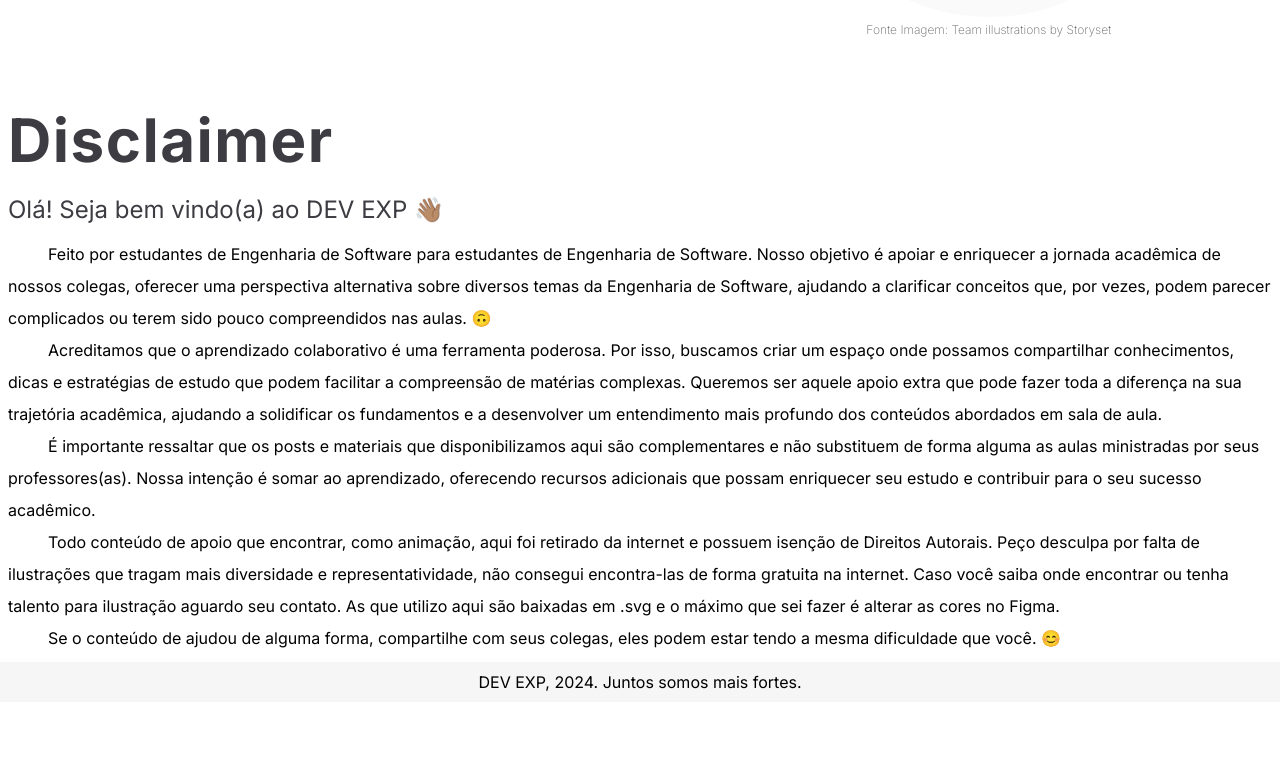
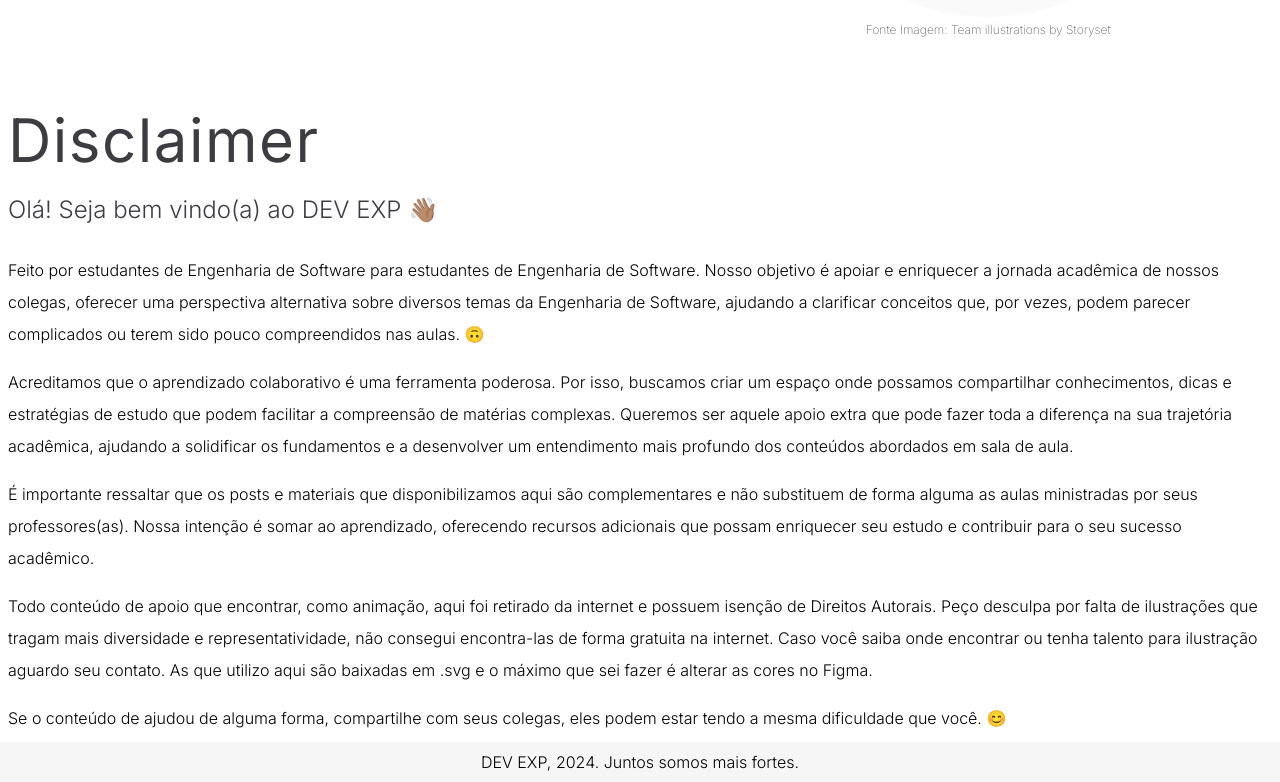
Before and after one commit to owilliangoncalves/devtech, a Next.js app: page / in a window 1280 px wide. Shown: the part 372-1154 px from the top of the page. Before the commit the page ends 1074 px from the top, so only its background shows below. Built offline with nearby package versions, Linux system fonts and the light colour scheme.

Commit message:
ajuste design

```diff
--- a/src/app/components/brand.tsx
+++ b/src/app/components/brand.tsx
@@ -13,7 +13,7 @@ export default function Brand({ ...props }) {
           height={50}
           quality={100}
         />
-        <h1 className='uppercase text-sm md:text-2xl lg:text-6xl text-important'>
+        <h1 className='font-light uppercase text-sm md:text-2xl lg:text-6xl text-important'>
           Exp
         </h1>
       </div>
--- a/src/app/components/footer.tsx
+++ b/src/app/components/footer.tsx
@@ -1,7 +1,7 @@
 export default function Footer() {
   return (
     <div className='bg-card relative inset-x-0 bottom-0'>
-      <section className='containerResponsive text-center'>
+      <section className='containerResponsive text-center font-light'>
         <p>DEV EXP, 2024. Juntos somos mais fortes.</p>
       </section>
     </div>
--- a/src/app/components/navbar.tsx
+++ b/src/app/components/navbar.tsx
@@ -4,7 +4,7 @@ import Logo from '/public/static/img/dev-logo.svg';
 
 export default function NavBar() {
   return (
-    <header className='containerResponsive'>
+    <header className='containerResponsive font-light'>
       <nav className='flex items-center '>
         <Link href={'/'}>
           <Image src={Logo} alt='Logo Devs Experts' height={45} width={45} />
--- a/src/app/components/paragraph.tsx
+++ b/src/app/components/paragraph.tsx
@@ -1,20 +1,20 @@
 import React from 'react';
 interface ParagraphProps {
-  primeiraPalavra: string;
   texto: string;
   className?: string;
 }
 
 const Paragraph: React.FC<ParagraphProps> = ({
-  primeiraPalavra,
   texto,
   className,
   ...props
 }) => {
   return (
-    <p className={`first:pt-2 leading-loose ${className || ''}`} {...props}>
-      {' '}
-      <span className='mp'>{primeiraPalavra}</span> {texto}
+    <p
+      className={`pt-4 leading-loose font-light ${className || ''}`}
+      {...props}
+    >
+      {texto}
     </p>
   );
 };
--- a/src/app/components/resume.tsx
+++ b/src/app/components/resume.tsx
@@ -15,12 +15,14 @@ const Resume: React.FC<ResumeProps> = ({
 }) => {
   return (
     <>
-      <section className=' hover:bg-card flex flex-col rounded-md px-4 py-2 justify-items-center'>
+      <section className=' hover:bg-card flex flex-col rounded-md px-4 py-2 justify-items-center '>
         <Link href={path}>
-          <h1 className='text-link'>{tituloCard.toUpperCase()}</h1>
-          <p className={`no-wrap mt-1 ${className || ''}`} {...props}>
-            <span className=''>Clique</span> e veja mais conteúdo sobre{' '}
-            {tituloCard}.
+          <h2 className='text-link font-base'>{tituloCard.toUpperCase()}</h2>
+          <p
+            className={`no-wrap mt-1 font-light ${className || ''}`}
+            {...props}
+          >
+            Clique e veja mais conteúdo sobre {tituloCard}.
           </p>
         </Link>
       </section>
--- a/src/app/components/sidenav.tsx
+++ b/src/app/components/sidenav.tsx
@@ -1,8 +1,8 @@
 function SideNav() {
   return (
-    <div className='hidden lg:block col-start-1 bg-card px-4 py-2 rounded-md '>
-      <h3>Nesta página</h3>
-      <p className='text-link'>Titulo dos posts</p>
+    <div className=' hidden lg:block col-start-1 bg-card px-4 py-2 rounded-md '>
+      <h3 className='font-base'>Nesta página</h3>
+      <p className='text-link font-light'>Titulo dos posts</p>
     </div>
   );
 }
--- a/src/app/components/titulo.tsx
+++ b/src/app/components/titulo.tsx
@@ -8,7 +8,7 @@ const Titulo: React.FC<TituloProps> = ({ titulo, className, ...props }) => {
   return (
     <section>
       <div>
-        <h1 className={`titulo ${className || ''}`} {...props}>
+        <h1 className={`titulo font-normal ${className || ''}`} {...props}>
           {titulo}
         </h1>
       </div>
--- a/src/app/globals.css
+++ b/src/app/globals.css
@@ -12,7 +12,7 @@
   @apply text-important pb-3 text-3xl tracking-wide font-bold md:text-5xl lg:text-6xl;
 }
 .tituloCard {
-  @apply text-2xl py-3 text-important;
+  @apply text-2xl py-3 text-important font-light;
 }
 
 .btHover {
--- a/src/app/home/home.tsx
+++ b/src/app/home/home.tsx
@@ -8,8 +8,7 @@ export default function PageHome() {
       <Posts tituloPosts='Olá! Seja bem vindo(a) ao DEV EXP 👋🏽' />
 
       <Paragraph
-        primeiraPalavra='Feito'
-        texto='por estudantes de Engenharia de
+        texto='Feito por estudantes de Engenharia de
         Software para estudantes de Engenharia de Software. Nosso objetivo é
         apoiar e enriquecer a jornada acadêmica de nossos colegas, oferecer uma
         perspectiva alternativa sobre diversos temas da Engenharia de Software,
@@ -17,8 +16,7 @@ export default function PageHome() {
         complicados ou terem sido pouco compreendidos nas aulas. 🙃'
       />
       <Paragraph
-        primeiraPalavra='Acreditamos'
-        texto='que o aprendizado colaborativo
+        texto='Acreditamos que o aprendizado colaborativo
         é uma ferramenta poderosa. Por isso, buscamos criar um espaço onde
         possamos compartilhar conhecimentos, dicas e estratégias de estudo que
         podem facilitar a compreensão de matérias complexas. Queremos ser aquele
@@ -27,16 +25,14 @@ export default function PageHome() {
         mais profundo dos conteúdos abordados em sala de aula.'
       />
       <Paragraph
-        primeiraPalavra='É'
-        texto='importante ressaltar que os posts e
+        texto='É importante ressaltar que os posts e
         materiais que disponibilizamos aqui são complementares e não substituem
         de forma alguma as aulas ministradas por seus professores(as). Nossa
         intenção é somar ao aprendizado, oferecendo recursos adicionais que
         possam enriquecer seu estudo e contribuir para o seu sucesso acadêmico.'
       />
       <Paragraph
-        primeiraPalavra='Todo'
-        texto='conteúdo de apoio que encontrar, como
+        texto='Todo conteúdo de apoio que encontrar, como
         animação, aqui foi retirado da internet e possuem isenção de Direitos
         Autorais. Peço desculpa por falta de ilustrações que tragam mais
         diversidade e representatividade, não consegui encontra-las de forma
@@ -46,8 +42,7 @@ export default function PageHome() {
       />
 
       <Paragraph
-        primeiraPalavra='Se'
-        texto='o conteúdo de ajudou de alguma forma,
+        texto='Se o conteúdo de ajudou de alguma forma,
         compartilhe com seus colegas, eles podem estar tendo a mesma dificuldade
         que você. 😊'
       />
--- a/src/app/manifesto/page.tsx
+++ b/src/app/manifesto/page.tsx
@@ -17,8 +17,7 @@ export default function PageManifesto() {
         <div className='containerResponsive'>
           <div className=' lg:grid grid-cols-2 gap-x-10 items-center justify-items-center'>
             <Paragraph
-              primeiraPalavra='Em'
-              texto='um mundo cada vez mais digital, onde a tecnologia desempenha um papel
+              texto='Em um mundo cada vez mais digital, onde a tecnologia desempenha um papel
           central em nossas vidas, acreditamos que o conhecimento em programação
           e áreas afins deve ser acessível a todos. Não somos uma escola de
           programação e não estamos aqui para vender cursos, queremos
@@ -47,8 +46,7 @@ export default function PageManifesto() {
           </div>
           <div className=' gap-x-10 gap-y-10 items-center justify-items-center'>
             <Paragraph
-              primeiraPalavra='Nosso'
-              texto='compromisso é com a didática inclusiva. Buscamos incessantemente
+              texto='Nosso compromisso é com a didática inclusiva. Buscamos incessantemente
         aperfeiçoar nossas metodologias de ensino para que o aprendizado seja
         acessível e eficaz para o maior número de pessoas possível. Estamos
         buscando ilustrações e recursos visuais que abrangem uma diversidade
@@ -60,8 +58,7 @@ export default function PageManifesto() {
             />
           </div>
           <Paragraph
-            primeiraPalavra='O'
-            texto='conhecimento não deve ser guardado, se te ajudamos de alguma forma compartilhe. Acreditamos que o conhecimento deva ser livre e
+            texto='O conhecimento não deve ser guardado, se te ajudamos de alguma forma compartilhe. Acreditamos que o conhecimento deva ser livre e
         disseminado, permitindo que todos tenham a oportunidade de crescer e se
         desenvolver. Acreditamos que, ao democratizar o acesso ao conhecimento,
         estamos contribuindo para um mundo mais justo e equitativo. Apoiamos a técnica de estudo desenvolvida por Richard Feynman, que se baseia em
@@ -71,10 +68,7 @@ export default function PageManifesto() {
         conhecimento e promove uma aprendizagem mais profunda e significativa.'
           />
 
-          <Paragraph
-            primeiraPalavra='Junte-se'
-            texto='a nós nessa missão e vamos, juntos, democratizar o conhecimento. Juntos,podemos fazer a diferença.'
-          />
+          <Paragraph texto='Junte-se a nós nessa missão e vamos, juntos, democratizar o conhecimento. Juntos,podemos fazer a diferença.' />
         </div>
       </div>
     </>
```
